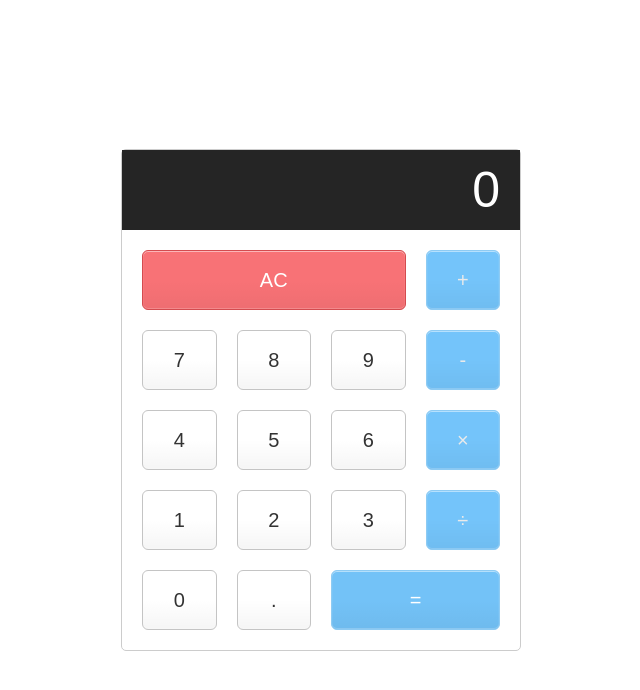
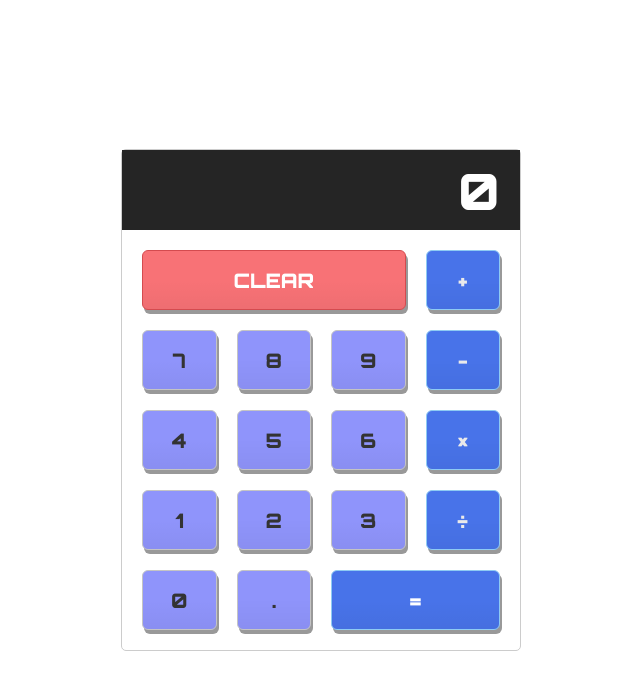
Before and after one commit to sfotros/calculator-react, a React (Create React App) app: page / in a window 1280 px wide. Shown: the top 690 px of the page, without its empty margins (319-959 px from the left). Built offline with nearby package versions, Linux system fonts and the light colour scheme.

Commit message:
css styling done

```diff
--- a/public/index.html
+++ b/public/index.html
@@ -10,6 +10,10 @@
       content="Web site created using create-react-app"
     />
     <link rel="apple-touch-icon" href="%PUBLIC_URL%/logo192.png" />
+    <link
+      href="https://fonts.googleapis.com/css2?family=Orbitron:wght@900&display=swap"
+      rel="stylesheet"
+    />
     <!--
       manifest.json provides metadata used when your web app is installed on a
       user's mobile device or desktop. See https://developers.google.com/web/fundamentals/web-app-manifest/
--- a/src/Calculator.css
+++ b/src/Calculator.css
@@ -18,8 +18,10 @@ html {
   left: 50%;
   transform: translate(-50%, -50%);
   width: 400px;
+  font-family: 'Orbitron', sans-serif;
 }
 .calculator-screen {
+  font-family: 'Orbitron', sans-serif;
   width: 100%;
   font-size: 5rem;
   height: 80px;
@@ -31,11 +33,14 @@ html {
   padding-left: 10px;
 }
 button {
+  font-family: 'Orbitron', sans-serif;
+  cursor: pointer;
   height: 60px;
   background-color: #fff;
   border-radius: 6px;
   border: 1px solid #c4c4c4;
-  background-color: transparent;
+  /* background-color: transparent; */
+  background-color: #8f94fb;
   font-size: 2rem;
   color: #333;
   background-image: linear-gradient(
@@ -44,19 +49,23 @@ button {
     transparent 50%,
     rgba(0, 0, 0, 0.04)
   );
-  box-shadow: inset 0 0 0 1px rgba(255, 255, 255, 0.05),
-    inset 0 1px 0 0 rgba(255, 255, 255, 0.45),
-    inset 0 -1px 0 0 rgba(255, 255, 255, 0.15),
-    0 1px 0 0 rgba(255, 255, 255, 0.15);
+
+  box-shadow: 2px 4px #999;
 }
 
 button:hover {
-  background-color: #eaeaea;
+  background-color: #6267c9;
+  /* color: #8f94fb; */
+}
+button:active {
+  background-color: #4e54c8;
+  box-shadow: 2px 3px #999;
+  transform: translateY(4px);
 }
 
 .operator {
   color: #eaeaea;
-  background-color: #74c4fa;
+  background-color: #4873e9;
   border-color: #8ecbf3;
 }
 .operator:hover {
@@ -74,7 +83,7 @@ button:hover {
 }
 
 .equal-sign {
-  background-color: #73c2f7;
+  background-color: #4873e9;
   border-color: #8ecbf3;
   color: #fff;
   /* grid-row: 2/6;
--- a/src/Calculator.js
+++ b/src/Calculator.js
@@ -57,7 +57,7 @@ export default class Calculator extends Component {
             .
           </button>
           <button type='button' class='all-clear' value='all-clear'>
-            AC
+            CLEAR
           </button>
 
           <button type='button' class='equal-sign' value='='>
```
